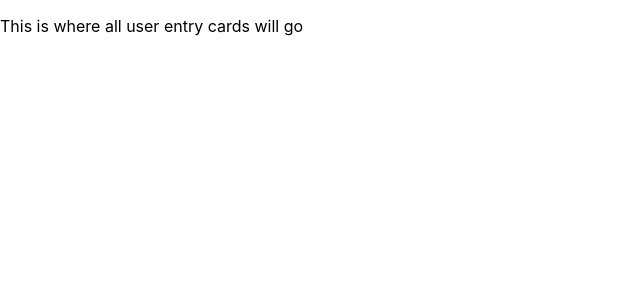
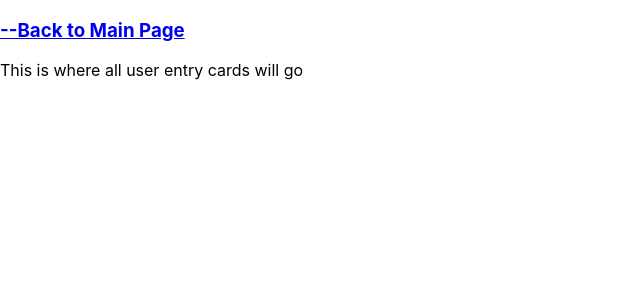
Before and after one commit to Logandv3/Say-it-like-you-mean-it, a React (Create React App) app: page /past_entries/all in a window 1280 px wide. Shown: the top 300 px of the page, without its empty margins (0-640 px from the left). Built offline with nearby package versions, Linux system fonts and the light colour scheme.

Commit message:
Add back to main link on past views page

```diff
--- a/src/components/PastEntryView.js
+++ b/src/components/PastEntryView.js
@@ -1,4 +1,5 @@
 import React from 'react'
+import { Link } from 'react-router-dom'
 import '../styles/PastEntryView.css'
 import Card from './Card'
 
@@ -13,6 +14,9 @@ const PastEntryView = ({ viewType, entries, toggleEntry }) => {
 
   return(
     <section className='past-entries-view'>
+      <Link to='/'>
+        <h3 className='back-to-main-link'>--Back to Main Page</h3>
+      </Link>
       <p>This is where all user entry cards will go</p>
       <div className='entries-container'>{displayEntries}</div>
     </section>
```
